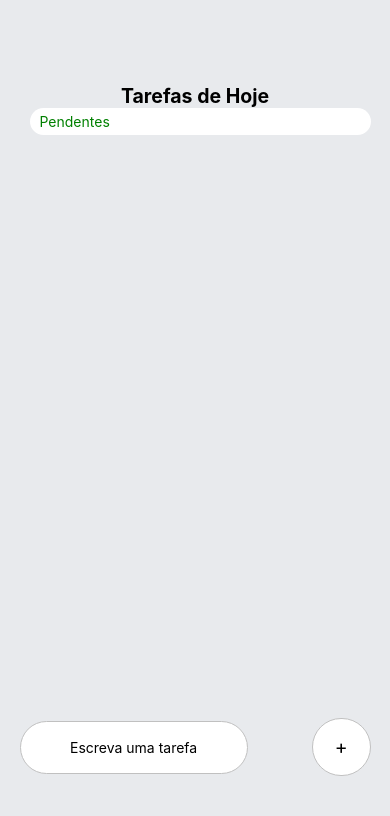
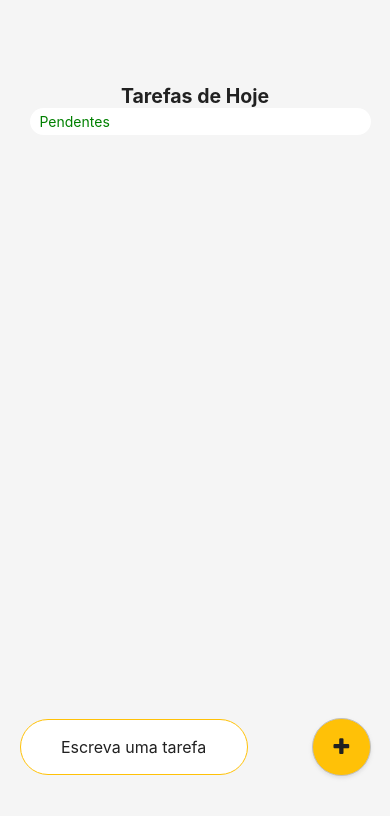
Before and after one commit to LuanCiribelli/To-Do-APP, a React Native app: screen / in a window 390 px wide. Shown: the top 816 px of the page. Built offline with nearby package versions, Linux system fonts and the light colour scheme.

Commit message:
Estilizando o app e melhorando visual

```diff
--- a/App.js
+++ b/App.js
@@ -2,17 +2,22 @@ import React, { useState, useEffect } from 'react';
 import {
   Keyboard,
   KeyboardAvoidingView,
-  StyleSheet,
   Text,
   TextInput,
   TouchableOpacity,
   View,
   ScrollView,
   Platform,
-  Dimensions
+  Dimensions,
+  Animated,
 } from 'react-native';
 import Task from './components/Task';
 import { storePendingTasks, getPendingTasks, storeCompletedTasks, getCompletedTasks } from './components/storage';
+import Icon from 'react-native-vector-icons/FontAwesome';
+import { AppStyles as styles } from './components/UI/AppStyles';
+import COLORS from './components/UI/colors';
+
+
 
 export default function App() {
   const [task, setTask] = useState('');
@@ -160,9 +165,9 @@ useEffect(() => {
         />
         <TouchableOpacity onPress={handleAddTask}>
           <View style={styles.addWrapper}>
-            <Text style={styles.addText}>+</Text>
+            <Icon name="plus" size={20} color={COLORS.text} />
           </View>
-        </TouchableOpacity>
+      </TouchableOpacity>
       </KeyboardAvoidingView>
     </View>
   );
@@ -170,65 +175,3 @@ useEffect(() => {
 
 // Estilos
 const { height: windowHeight, width: windowWidth } = Dimensions.get('window');
-
-const styles = StyleSheet.create({
-  container: {
-    flex: 1,
-    backgroundColor: '#E8EAED',
-    flexDirection: 'column',
-    justifyContent: 'space-between',
-  },
-  taskWrapper: {
-    flex: 1,
-    paddingTop: 0.1 * windowHeight,
-    paddingHorizontal: 0.05 * windowWidth,
-    justifyContent: 'flex-start',
-  },
-  sectionTitle: {
-    fontSize: 0.05 * windowWidth,
-    fontWeight: 'bold',
-    textAlign: 'center',
-  },
-  items: {
-    marginTop: 0.03 * windowHeight,
-    paddingHorizontal: 0.05 * windowWidth,
-  },
-  writeTaskWrapper: {
-    flexDirection: 'row',
-    justifyContent: 'space-between',
-    alignItems: 'center',
-    paddingHorizontal: 0.05 * windowWidth,
-    position: 'absolute',
-    bottom: 0.08 * windowHeight,
-    width: '100%',
-  },
-  input: {
-    paddingVertical: 0.02 * windowHeight,
-    width: '65%',
-    backgroundColor: '#FFF',
-    borderRadius: 30,
-    borderColor: '#C0C0C0',
-    borderWidth: 1,
-    textAlign: 'center',
-  },
-  addWrapper: {
-    width: 0.15 * windowWidth,
-    height: 0.15 * windowWidth,
-    backgroundColor: '#FFF',
-    borderRadius: 0.075 * windowWidth,
-    justifyContent: 'center',
-    alignItems: 'center',
-    borderColor: '#C0C0C0',
-    borderWidth: 1,
-  },
-  addText: {
-    fontSize: 0.05 * windowWidth,
-  },
-  filtro: {
-    paddingHorizontal: 10,
-    paddingVertical: 5,
-    borderRadius: 15,
-    marginLeft: 10,
-  }
-
-});
--- a/components/Task.js
+++ b/components/Task.js
@@ -1,5 +1,7 @@
-import React, { useState } from 'react';
-import { View, Text, StyleSheet, TouchableOpacity, TextInput } from "react-native";
+import React, { useState, useEffect } from 'react';
+import { View, Text, StyleSheet, TouchableOpacity, TextInput, Animated } from "react-native";
+import { TaskStyles as styles } from './UI/AppStyles';
+
 
 const Task = ({
   task,
@@ -22,6 +24,15 @@ const Task = ({
   const handleCheckboxToggle = () => {
     toggleCheckbox(task.id);
   };
+  const opacity = useState(new Animated.Value(0))[0];
+  useEffect(() => {
+    Animated.timing(opacity, {
+      toValue: 1,
+      duration: 500,
+      useNativeDriver: true,
+    }).start();
+  }, []);
+
 
   return task.isEditing ? (
     <View style={styles.item}>
@@ -35,7 +46,7 @@ const Task = ({
       </TouchableOpacity>
     </View>
   ) : (
-    <View style={styles.item}>
+    <Animated.View style={{...styles.item, opacity}}>
       <Text style={styles.itemText}>{task.text}</Text>
       <View style={styles.actions}>
         <TouchableOpacity onPress={() => toggleEdit(task.id)}>
@@ -49,52 +60,10 @@ const Task = ({
 
         </TouchableOpacity>
       </View>
-    </View>
+      </Animated.View>
   );
 };
 
-const styles = StyleSheet.create({
-  item: {
-    backgroundColor: '#FFF',
-    padding: 15,
-    borderRadius: 10,
-    flexDirection: 'row',
-    alignItems: 'center',
-    justifyContent: 'space-between',
-    marginBottom: 20,
-  },
-  itemText: {
-    maxWidth: '80%',
-  },
-  editText: {
-    marginLeft: 10,
-  },
-  editInput: {
-    flex: 1,
-    backgroundColor: '#E8EAED',
-    padding: 10,
-    borderRadius: 5,
-    marginRight: 10
-  },
-  checkboxBase: {
-    width: 24,
-    height: 24,
-    borderRadius: 5,
-    borderWidth: 2,
-    justifyContent: 'center',
-    alignItems: 'center',
-    borderColor: '#55BCF6',
-    marginRight: 15,
-  },
-  checkboxChecked: {
-    width: 14,
-    height: 14,
-    backgroundColor: '#55BCF6',
-  },
-  actions: {
-    flexDirection: 'row',
-    alignItems: 'center',
-  }
-});
+
 
 export default Task;
--- /dev/null
+++ b/components/UI/AppStyles.js
@@ -0,0 +1,135 @@
+import COLORS from "./colors";
+import { StyleSheet, Dimensions } from 'react-native';
+
+
+const { height: windowHeight, width: windowWidth } = Dimensions.get('window');
+
+const AppStyles = StyleSheet.create({
+    container: {
+        flex: 1,
+        backgroundColor: COLORS.background,
+        flexDirection: 'column',
+        justifyContent: 'space-between',
+      },
+      highlightedText: {
+        color: COLORS.accent,
+    },
+      taskWrapper: {
+        flex: 1,
+        paddingTop: 0.1 * windowHeight,
+        paddingHorizontal: 0.05 * windowWidth,
+        justifyContent: 'flex-start',
+      },
+      sectionTitle: {
+        fontSize: 0.05 * windowWidth,
+        fontWeight: 'bold',
+        textAlign: 'center',
+        color: COLORS.text,
+      },
+      items: {
+        marginTop: 0.03 * windowHeight,
+        paddingHorizontal: 0.05 * windowWidth,
+      },
+      writeTaskWrapper: {
+        flexDirection: 'row',
+        justifyContent: 'space-between',
+        alignItems: 'center',
+        paddingHorizontal: 0.05 * windowWidth,
+        position: 'absolute',
+        bottom: 0.08 * windowHeight,
+        width: '100%',
+      },
+      input: {
+        paddingVertical: 0.02 * windowHeight,
+        width: '65%',
+        backgroundColor:'white',
+        borderRadius: 30,
+        borderColor: COLORS.secondary,
+        borderWidth: 1,
+        textAlign: 'center',
+        paddingHorizontal: 15,
+        fontSize: 16,
+        color: COLORS.text,
+      },
+      addWrapper: {
+        width: 0.15 * windowWidth,
+        height: 0.15 * windowWidth,
+        backgroundColor: COLORS.secondary,
+        borderRadius: 0.075 * windowWidth,
+        justifyContent: 'center',
+        alignItems: 'center',
+        borderColor: '#C0C0C0',
+        borderWidth: 1,
+        shadowColor: COLORS.shadowColor,
+        shadowOffset: {
+            width: 0,
+            height: 2,
+        },
+        shadowOpacity: 0.25,
+        shadowRadius: 3.84,
+        elevation: 5, // for android
+
+      },
+      addText: {
+        fontSize: 0.05 * windowWidth,
+      },
+      filtro: {
+        paddingHorizontal: 10,
+        paddingVertical: 5,
+        borderRadius: 15,
+        marginLeft: 10,
+      }
+
+  });
+
+  const TaskStyles = StyleSheet.create({
+    item: {
+        backgroundColor: COLORS.primary,
+        padding: 15,
+        borderRadius: 10,
+        flexDirection: 'row',
+        alignItems: 'center',
+        justifyContent: 'space-between',
+        marginBottom: 20,
+      },
+      itemText: {
+        maxWidth: '80%',
+        color: COLORS.text,
+      },
+      editText: {
+        marginLeft: 10,
+      },
+      editInput: {
+        flex: 1,
+        backgroundColor: COLORS.text,
+        padding: 10,
+        borderRadius: 5,
+        marginRight: 10
+      },
+      checkboxBase: {
+        width: 24,
+        height: 24,
+        borderRadius: 5,
+        borderWidth: 2,
+        justifyContent: 'center',
+        alignItems: 'center',
+        borderColor: COLORS.accent,
+        marginRight: 15,
+      },
+      checkboxChecked: {
+        width: 14,
+        height: 14,
+        backgroundColor: COLORS.accent,
+      },
+      actions: {
+        flexDirection: 'row',
+        alignItems: 'center',
+      },
+      highlightedText: {
+        color: COLORS.accent,
+    },
+
+  });
+
+
+export { AppStyles, TaskStyles };
--- /dev/null
+++ b/components/UI/colors.js
@@ -0,0 +1,10 @@
+const COLORS = {
+    primary: '#4CAF50',
+    secondary: '#FFC107',
+    background: '#F5F5F5',
+    text: '#212121',
+    accent: '#FF5252',
+    shadowColor: "#9E9E9E",
+
+};
+export default COLORS;
--- a/package.json
+++ b/package.json
@@ -16,6 +16,7 @@
     "react": "18.2.0",
     "react-dom": "18.2.0",
     "react-native": "0.72.4",
+    "react-native-vector-icons": "^10.0.0",
     "react-native-web": "~0.19.6"
   },
   "devDependencies": {
```
Also changed, not shown: 1 other file (tests, documents, lock files or other folders).
